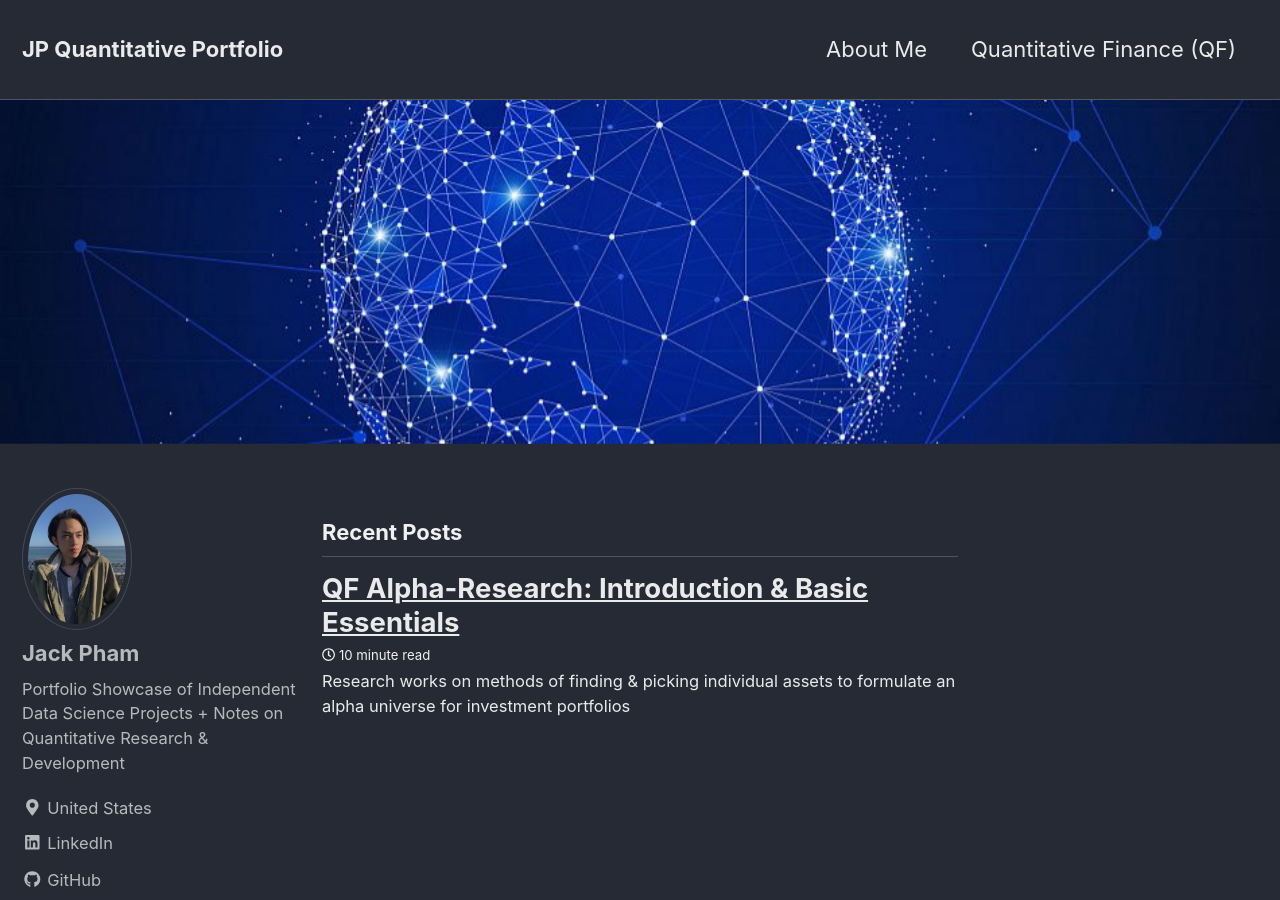
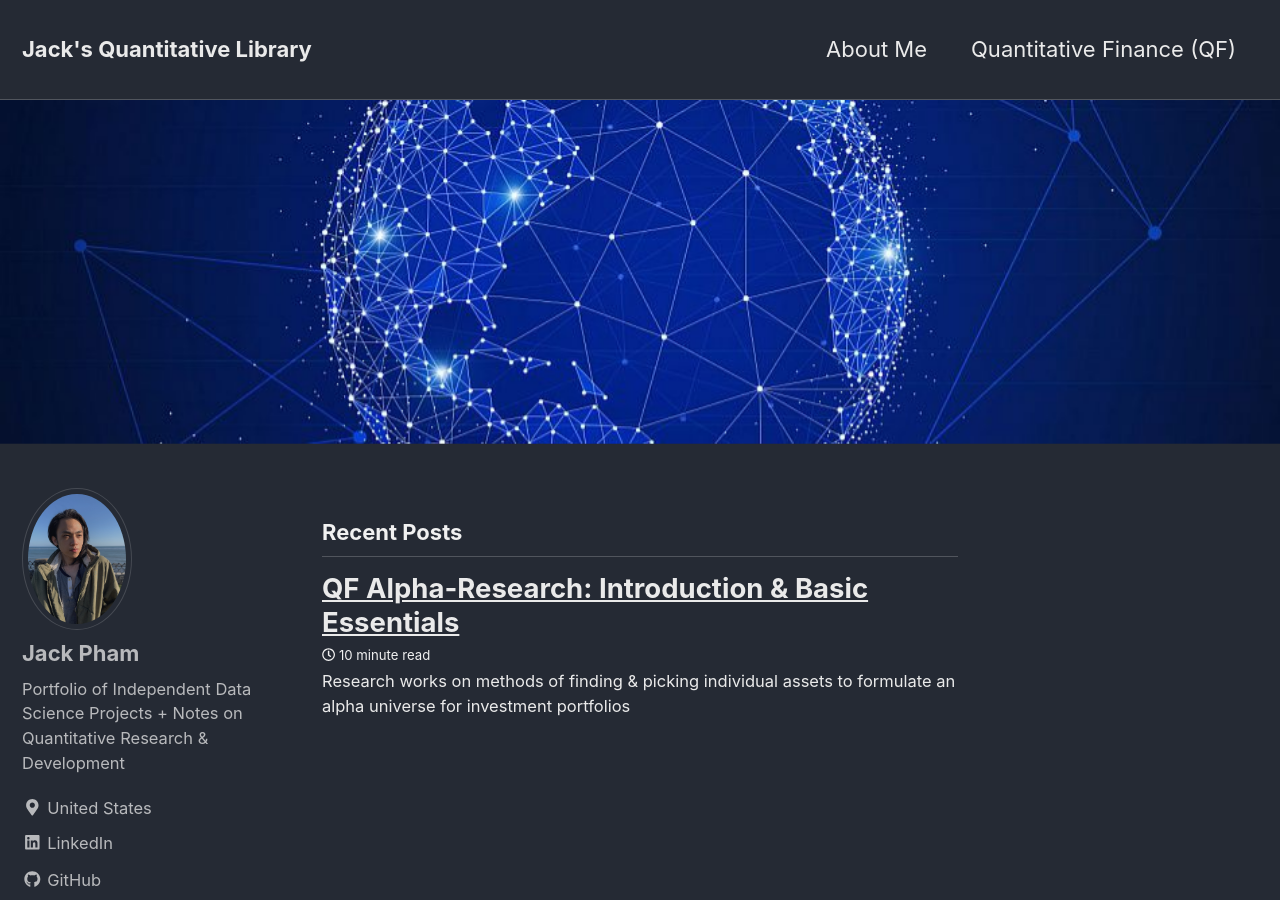
Before and after one commit to jp-quant/jp-quant.github.io, a Jekyll site: the page built from index.html, in a window 1280 px wide and 900 px high. Built offline with Jekyll 4.4.1, drawn with Linux system fonts in a browser that asks for light colours; nearby versions of some CDN libraries; the list of posts is cut into pages by our own code.

Commit message:
first post

```diff
--- a/_config.yml
+++ b/_config.yml
@@ -9,10 +9,10 @@ minimal_mistakes_skin    : "dark" # "air", "aqua", "contrast", "dark", "dirt", "
 
 # Site Settings
 locale                   : "en-US"
-title                    : "JP Quantitative Portfolio"
+title                    : "Jack's Quantitative Library"
 title_separator          : "-"
 name                     : "Jack Pham"
-description              : "Portfolio Showcase of Independent Data Science Projects + Notes on Quantitative Research & Development"
+description              : "Portfolio of Independent Data Science Projects + Notes on Quantitative Research & Development"
 url                      : # the base hostname & protocol for your site e.g. "https://mmistakes.github.io"
 baseurl                  : # the subpath of your site, e.g. "/blog"
 repository               : # GitHub username/repo-name e.g. "mmistakes/minimal-mistakes"
@@ -86,7 +86,7 @@ analytics:
 author:
   name             : "Jack Pham"
   avatar           : "/images/profile_1.jpeg" # path of avatar image, e.g. "/assets/images/bio-photo.jpg"
-  bio              : "Portfolio Showcase of Independent Data Science Projects + Notes on Quantitative Research & Development"
+  bio              : "Portfolio of Independent Data Science Projects + Notes on Quantitative Research & Development"
   location         : "United States"
   email            :
   uri              :
```
